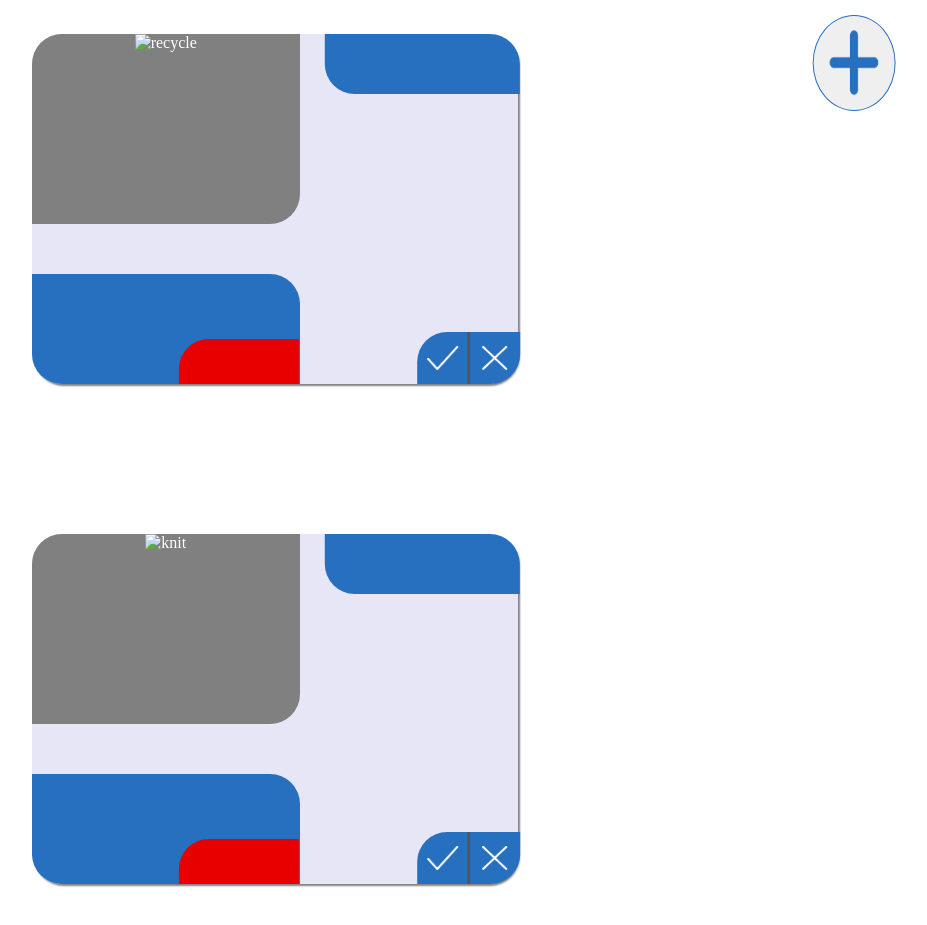
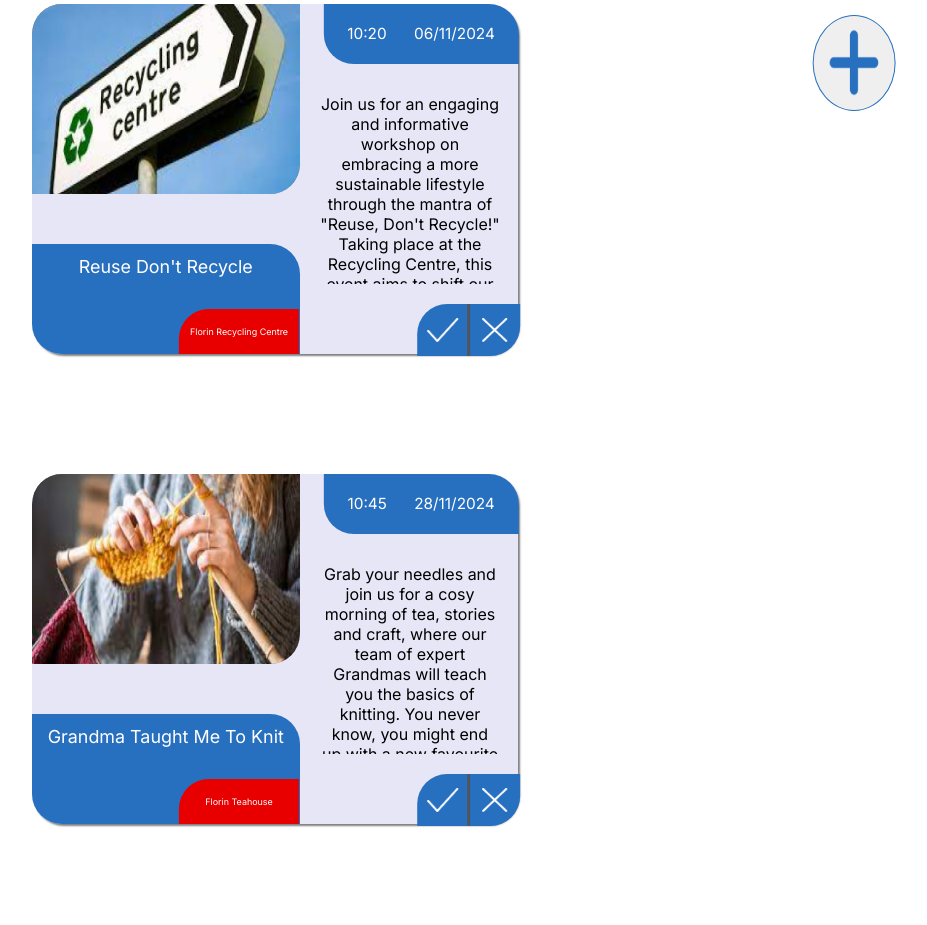
Before and after one commit to nishandudakia/florish, a website: page client/admin.html in a window 1280 px wide. Shown: the part 669-1594 px from the top of the page, without its empty margins (352-1279 px from the left). Drawn offline with Linux system fonts and the light colour scheme.

Commit message:
Put placeholder text and images in admin.html

```diff
--- a/client/admin.html
+++ b/client/admin.html
@@ -18,15 +18,19 @@
     </div>
     <div class="card" id="admincard1">
         <div class="cardimgcontainer">
-            <img class="cardimg" src="./assets/library.jpeg" alt="library">
+            <img class="cardimg" src="./assets/library.png" alt="library">
         </div>
         <div class="datecontainer">
+            <p class="date">16:30&ensp;&ensp;&ensp; 15/10/2024</p>
         </div>
         <div class="namecontainer">
+            <p class="name">Enchanting Tales: Story Time</p>
             <div class="locationcontainer">
+                <p class="location">Florin Library</p>
             </div>
         </div>
         <div class="descriptioncontainer">
+            <p class="description">Step into a world of wonder and imagination at Florin Library's "Enchanting Tales: Story Time" event. Join us for an afternoon filled with captivating stories, interactive activities, and a magical atmosphere that will ignite the love for storytelling in readers of all ages</p>
         </div>
         <button class="acceptbutton">
             <img class="tick" src="./assets/Vector.png">
@@ -37,15 +41,19 @@
     </div>
     <div class="card" id="admincard2">
         <div class="cardimgcontainer">
-            <img class="cardimg" src="./assets/recycle.jpeg" alt="recycle">
+            <img class="cardimg" src="./assets/recycle.png" alt="recycle">
         </div>
         <div class="datecontainer">
+            <p class="date">10:20&ensp;&ensp;&ensp; 06/11/2024</p>
         </div>
         <div class="namecontainer">
+            <p class="name">Reuse Don't Recycle</p>
             <div class="locationcontainer">
+                <p class="location">Florin Recycling Centre</p>
             </div>
         </div>
         <div class="descriptioncontainer">
+            <p class="description">Join us for an engaging and informative workshop on embracing a more sustainable lifestyle through the mantra of "Reuse, Don't Recycle!" Taking place at the Recycling Centre, this event aims to shift our focus from traditional recycling methods to the power of reuse in reducing waste and conserving resources.</p>
         </div>
         <button class="acceptbutton">
             <img class="tick" src="./assets/Vector.png">
@@ -56,15 +64,19 @@
     </div>
     <div class="card" id="admincard3">
         <div class="cardimgcontainer">
-            <img class="cardimg" src="./assets/knit.jpeg" alt="knit">
+            <img class="cardimg" src="./assets/knit.png" alt="knit">
         </div>
         <div class="datecontainer">
+            <p class="date">10:45&ensp;&ensp;&ensp; 28/11/2024</p>
         </div>
         <div class="namecontainer">
+            <p class="name">Grandma Taught Me To Knit</p>
             <div class="locationcontainer">
+                <p class="location"> Florin Teahouse</p>
             </div>
         </div>
         <div class="descriptioncontainer">
+            <p class="description">Grab your needles and join us for a cosy morning of tea, stories and craft, where our team of expert Grandmas will teach you the basics of knitting. You never know, you might end up with a new favourite hobby!</p>
         </div>
         <button class="acceptbutton">
             <img class="tick" src="./assets/Vector.png">
--- a/client/styles/admin.css
+++ b/client/styles/admin.css
@@ -14,11 +14,11 @@
 }
 
 #admincard2 {
-    top: 250px;
+    top: 220px;
 }
 
 #admincard3 {
-    top: 400px;
+    top: 340px;
 }
 
 .cardimgcontainer {
@@ -28,6 +28,7 @@
     width: 55%;
     background-color: grey;
     border-radius: 30px 0px 30px 0px;
+    overflow: hidden;
 }
 
 .cardimg {
@@ -48,11 +49,17 @@
     text-align: center;
     color: #FFFFFF;
     font-family: 'Inter', sans-serif;
+    font-size: 1.4vw;
+    line-height: 45px;
+}
+
+.name {
+    display: inline;
 }
 
 .locationcontainer {
     position: relative;
-    transform: translate(122%, 65px);
+    transform: translate(122%, 20px);
     height: 45px;
     width: 45%;
     background-color: #E80000;
@@ -60,13 +67,18 @@
     text-align: center;
     color: #FFFFFF;
     font-family: 'Inter', sans-serif;
-    font-size: 1vw;
+    font-size: 0.7vw;
     align-items: flex-end;
+    line-height: 45px;
+}
+
+.location {
+    display: inline;
 }
 
 .datecontainer {
     position: relative;
-    transform: translate(150.5%, -190px);
+    transform: translate(150%, -190px);
     height: 60px;
     width: 40%;
     background-color: #276FBF;
@@ -74,21 +86,39 @@
     text-align: center;
     color: #FFFFFF;
     font-family: 'Inter', sans-serif;
+    font-size: 1.2vw;
+    line-height: 60px;
+}
+
+.date {
+    display: inline;
 }
 
 .descriptioncontainer {
     position: relative;
+    height: 190px;
     width: 37%;
-    transform: translate(160%, -260px);
+    transform: translate(160%, -270px);
     text-align: center;
     font-family: 'Inter', sans-serif;
+    overflow: scroll;
+    -ms-overflow-style: none;
+    scrollbar-width: none;
+}
+
+.descriptioncontainer::-webkit-scrollbar {
+    display: none;
+}
+
+.description {
+    display:inline;
 }
 
 .acceptbutton {
     border-left-width: 0px;
     border-top-width: 0px;
     border-bottom-width: 0px;
-    transform: translate(720%, -62px);
+    transform: translate(720%, -250px);
     border-radius: 30px 0px 0px 0px;
     border-right-color: #000000;
     border-right-width: 3px;
@@ -109,7 +139,7 @@
     border-right-width: 0px;
     border-top-width: 0px;
     border-bottom-width: 0px;
-    transform: translate(705%, -62px);
+    transform: translate(705%, -250px);
     border-radius: 0px 0px 30px 0px;
     border-left-color: #000000;
     border-left-width: 3px;
--- a/client/styles/stylesheet.css
+++ b/client/styles/stylesheet.css
@@ -3,7 +3,7 @@
 body {
     margin: 0;
     min-height: 100vh;
-    width: 100vw;
+    width: 100%;
     height: 100vh;
     background-color: #FFFFFF;
     overflow: scroll;
@@ -15,6 +15,7 @@ body {
     z-index: 10;
     background-color: #276FBF;
     padding: 0.3%;
+    width: 100vw;
 }
 
 #logo {
```
